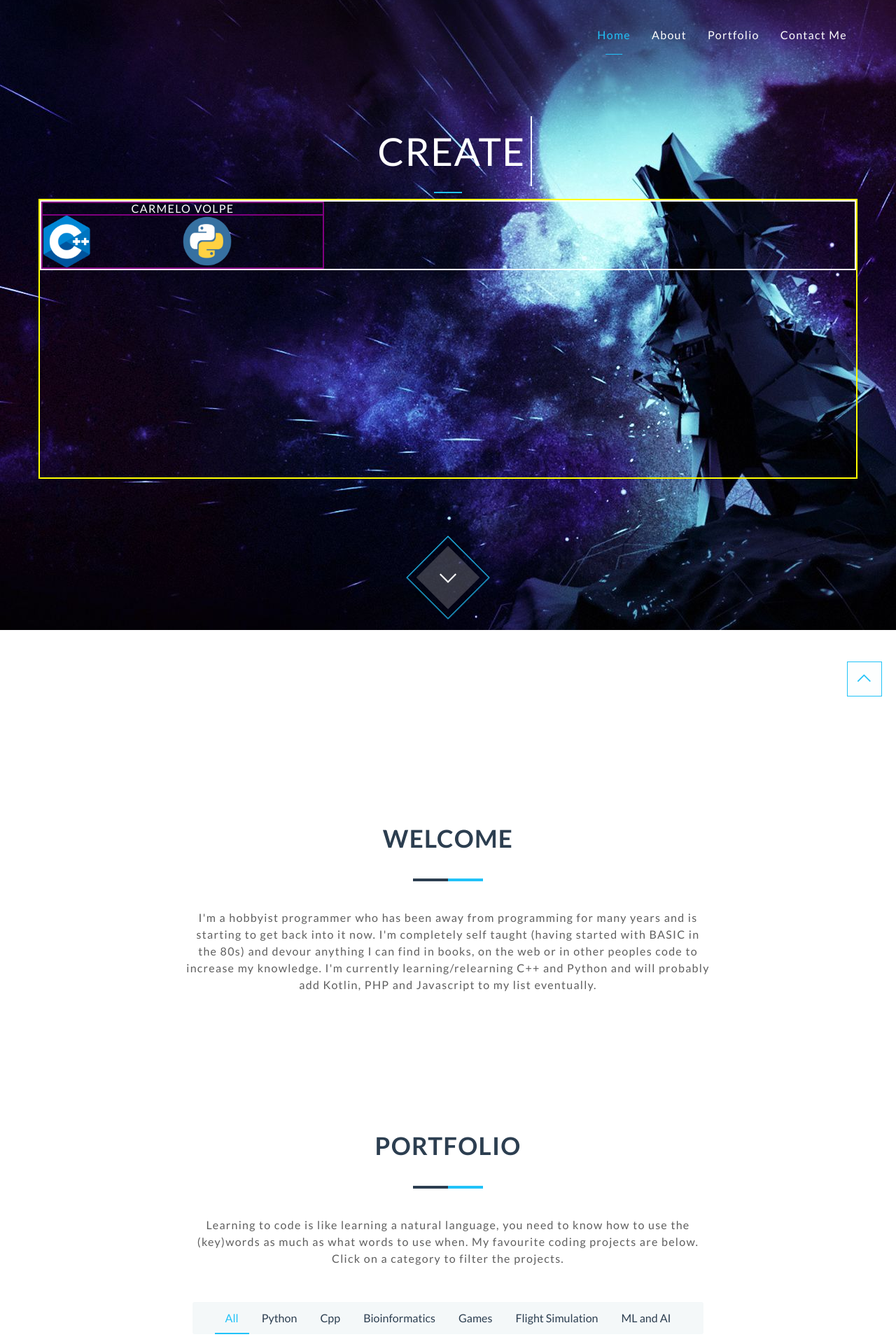
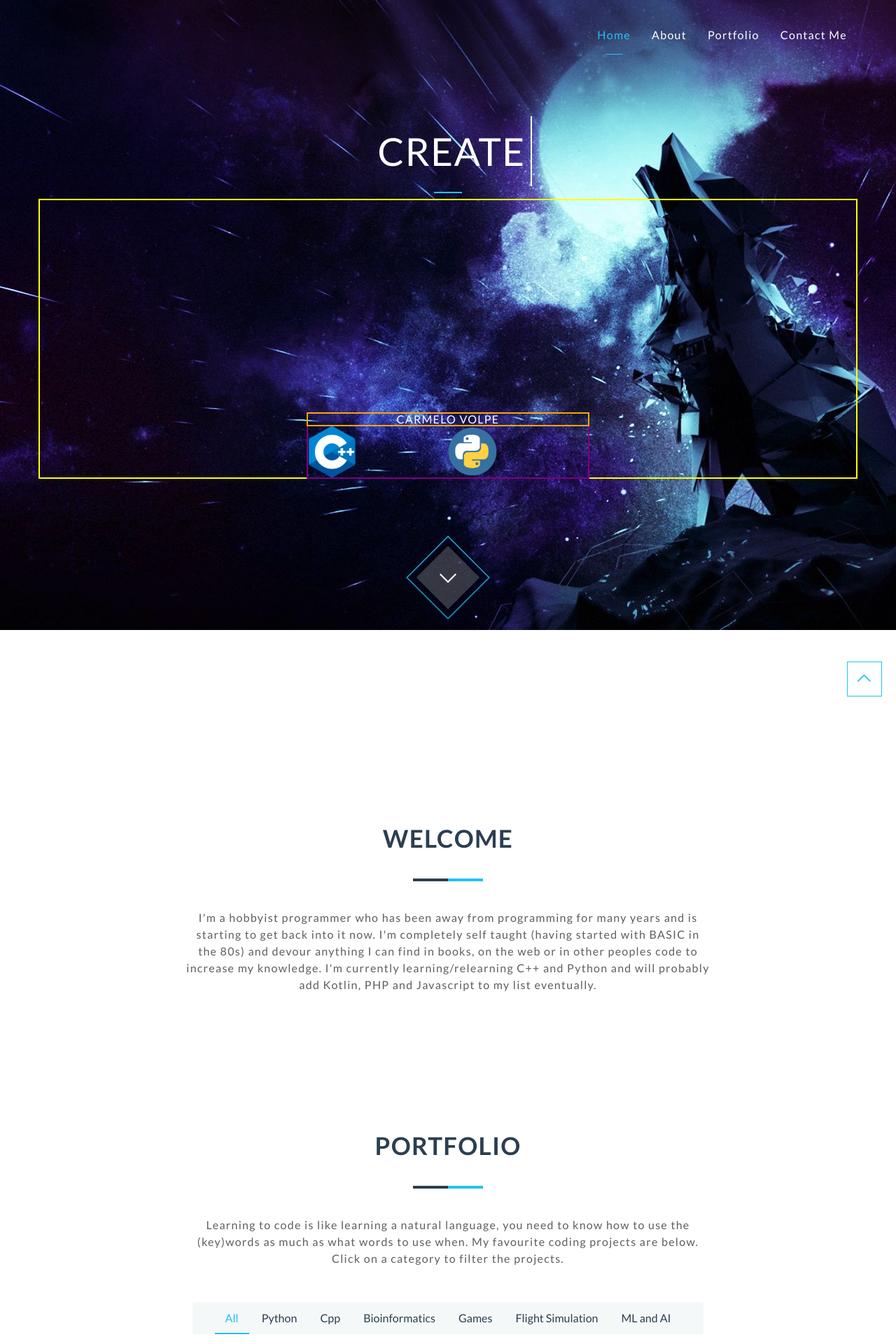
Before and after one commit to Gamernaut/gamernaut.github.io, a Jekyll site: the page built from index.html, in a window 1280 px wide. Shown: the top 1920 px of the page at 70% size. Built offline with Jekyll 4.4.1, drawn with Linux system fonts in a browser that asks for light colours; nearby versions of some CDN libraries.

Commit message:
Update header.html

```diff
--- a/_includes/header.html
+++ b/_includes/header.html
@@ -80,8 +80,9 @@
         <div>
            <hr class="small">
            <div style="min-height: 400px; display: block; margin-left: auto; margin-right: auto;border: 2px solid yellow">
-             <table style="display: block; margin-left: auto; margin-right: auto;border: 2px solid white">
-               <tr style="border: 2px solid purple">
+             <!-- <table style="display: block; margin-left: auto; margin-right: auto;border: 2px solid white"> -->
+             <table class="center-bottom_element">
+               <tr style="border: 2px solid orange">
                  <td colspan="2" style="text-align: center">CARMELO VOLPE</td>
                 </tr>
                <tr style="border: 2px solid purple">
```
